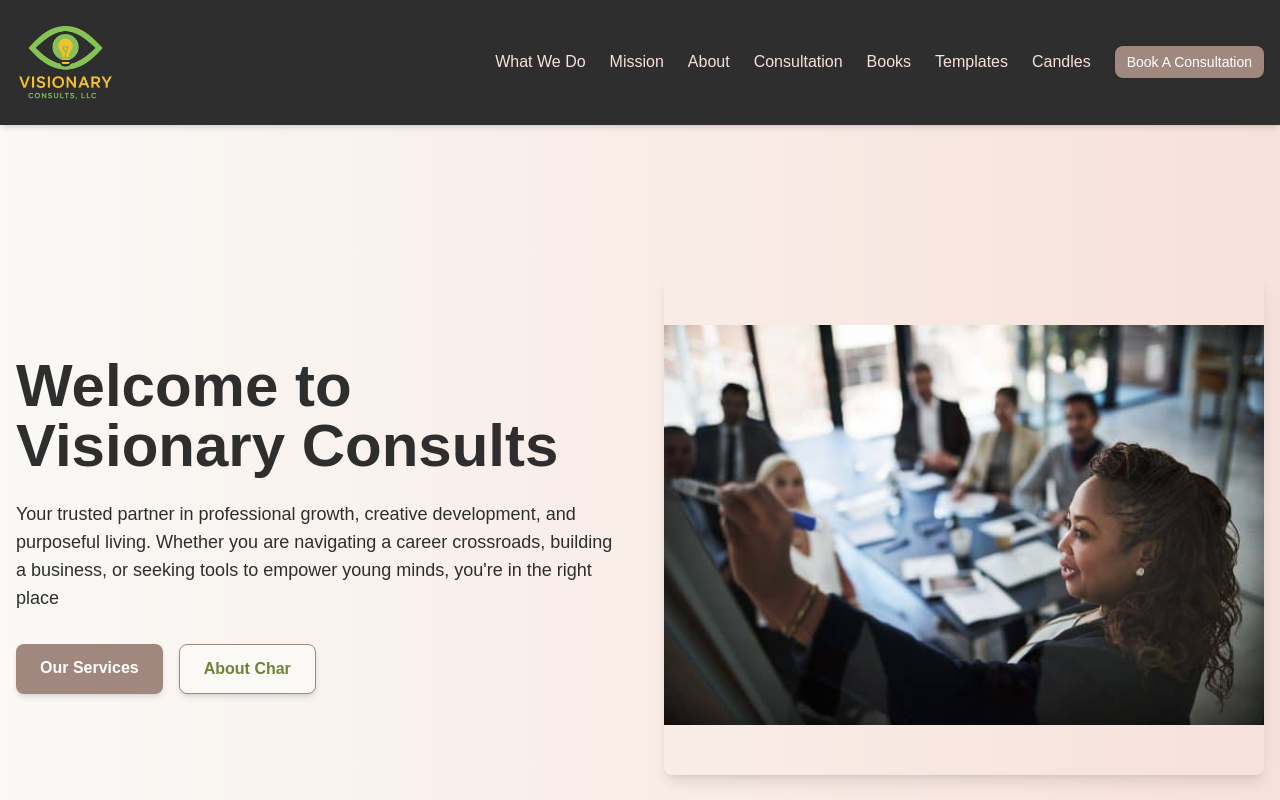
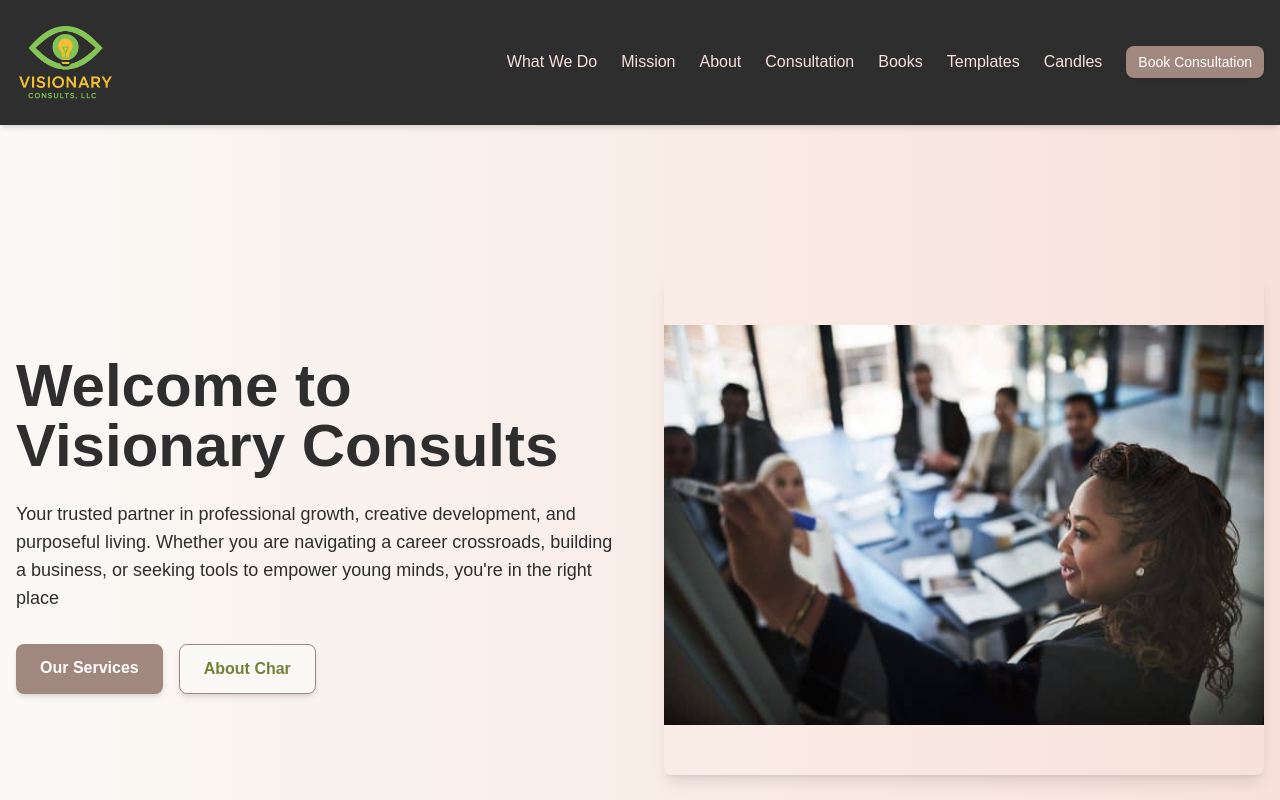
Before and after one commit to 5starmula/VisionaryConsults, a Next.js app: page / in a window 1280 px wide. Shown: the top 800 px of the page. Built offline with nearby package versions, Linux system fonts and the light colour scheme.

Commit message:
Update button text to 'Book Consultation'
- Changed 'Book A Consultation' to 'Book Consultation' in header and footer buttons

```diff
--- a/src/components/Footer.tsx
+++ b/src/components/Footer.tsx
@@ -61,7 +61,7 @@ export default function Footer() {
               rel="noopener noreferrer"
               className="inline-block bg-[#A1887F] hover:bg-[#8D776F] text-white text-sm font-medium py-1.5 px-3 rounded-lg shadow-sm transition duration-300"
             >
-              Book A Consultation
+              Book Consultation
             </a>
           </div>
 
--- a/src/components/Header.tsx
+++ b/src/components/Header.tsx
@@ -85,7 +85,7 @@ export default function Header() {
             animate={{ opacity: 1, y: 0 }}
             transition={{ duration: 0.3, delay: navItems.length * 0.1 }}
           >
-            Book A Consultation
+Book Consultation
           </motion.a>
         </nav>
       </div>
@@ -132,7 +132,7 @@ export default function Header() {
                 whileHover={{ scale: 1.05 }}
                 whileTap={{ scale: 0.95 }}
               >
-                Book A Consultation
+    Book Consultation
               </motion.a>
             </motion.div>
           </motion.nav>
```
